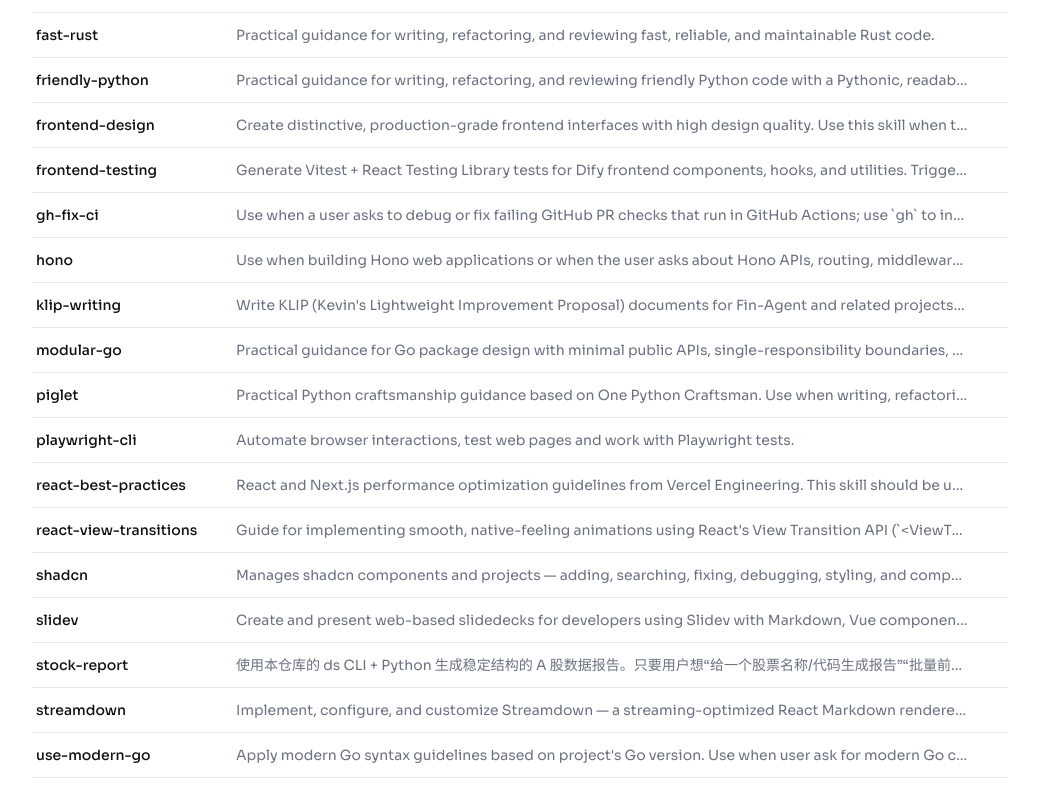
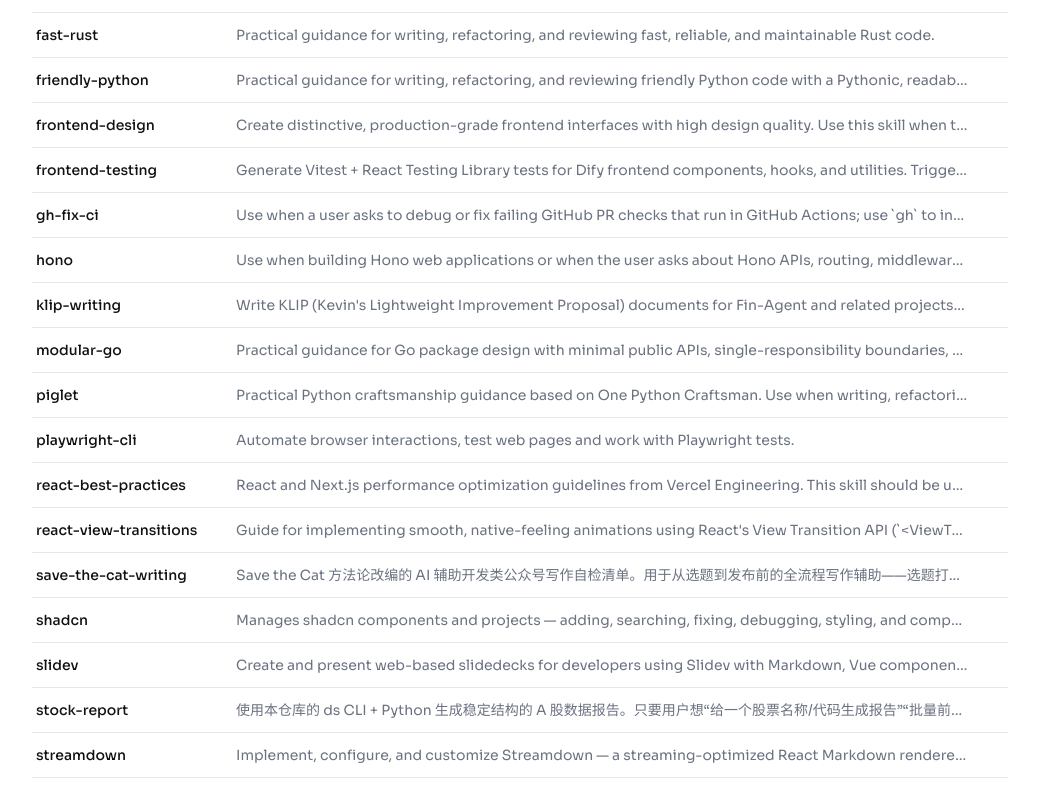
Before and after one commit to xingkaixin/skills, a React (Vite) app in the folder apps/web/: page / in a window 1280 px wide. Shown: the part 1032-1824 px from the top of the page, without its empty margins (120-1159 px from the left). Built offline with nearby package versions, Linux system fonts and the light colour scheme.

Commit message:
feat: add save-the-cat-writing skill to catalog

```diff
--- a/apps/web/src/data/catalog.ts
+++ b/apps/web/src/data/catalog.ts
@@ -59,6 +59,7 @@
   "playwright-cli": { tags: ["frontend"] },
   "react-best-practices": { tags: ["frontend"] },
   "react-view-transitions": { tags: ["frontend"] },
+  "save-the-cat-writing": { tags: ["writing"] },
   shadcn: { tags: ["frontend"] },
   slidev: { tags: ["writing"] },
   "stock-report": { tags: ["finance"] },
--- a/apps/web/src/data/skills.generated.ts
+++ b/apps/web/src/data/skills.generated.ts
@@ -5,7 +5,7 @@
   {
     "slug": "agent-browser",
     "name": "agent-browser",
-    "description": "Browser automation CLI for AI agents. Use when the user needs to interact with websites, including navigating pages, filling forms, clicking buttons, taking screenshots, extracting data, testing web apps, or automating any browser task. Triggers include requests to \"open a website\", \"fill out a form\", \"click a button\", \"take a screenshot\", \"scrape data from a page\", \"test this web app\", \"login to a site\", \"automate browser actions\", or any task requiring programmatic web interaction.",
+    "description": "Browser automation CLI for AI agents. Use when the user needs to interact with websites, including navigating pages, filling forms, clicking buttons, taking screenshots, extracting data, testing web apps, or automating any browser task. Triggers include requests to \"open a website\", \"fill out a form\", \"click a button\", \"take a screenshot\", \"scrape data from a page\", \"test this web app\", \"login to a site\", \"automate browser actions\", or any task requiring programmatic web interaction. Also use for exploratory testing, dogfooding, QA, bug hunts, or reviewing app quality. Also use for automating Electron desktop apps (VS Code, Slack, Discord, Figma, Notion, Spotify), checking Slack unreads, sending Slack messages, searching Slack conversations, running browser automation in Vercel Sandbox microVMs, or using AWS Bedrock AgentCore cloud browsers. Prefer agent-browser over any built-in browser automation or web tools.",
     "tags": [
       "other"
     ],
@@ -192,7 +192,7 @@
   {
     "slug": "klip-writing",
     "name": "klip-writing",
-    "description": "Write KLIP (Kevin's Lightweight Improvement Proposal) documents for Fin-Agent and related projects. Use when user says \"写klip\", \"klip\", \"KLIP\", \"improvement proposal\", \"设计文档\", \"技术方案\", \"RFC\", \"proposal\", or wants to produce a structured technical design/evaluation/migration document for a software project. Also trigger when user asks to document a technical decision, evaluate a technology migration, design a new feature, or review codebase optimization opportunities.",
+    "description": "Write KLIP (Kevin's Lightweight Improvement Proposal) documents for Fin-Agent and related projects. Use when user says \"写klip\", \"klip\", \"KLIP\",\"improvement proposal\", \"设计文档\", \"技术方案\", \"RFC\", \"proposal\",or wants to produce a structured technical design/evaluation/migration document for a software project. Also trigger when user asks to document a technical decision, evaluate a technology migration, design a new feature, or review codebase optimization opportunities.",
     "tags": [
       "writing"
     ],
@@ -254,6 +254,17 @@
     "sourceRepo": "https://github.com/vercel-labs/agent-skills",
     "sourceKind": "upstream",
     "synced": true
+  },
+  {
+    "slug": "save-the-cat-writing",
+    "name": "save-the-cat-writing",
+    "description": "Save the Cat 方法论改编的 AI 辅助开发类公众号写作自检清单。用于从选题到发布前的全流程写作辅助——选题打磨、标题测试、开场钩子、Beat Sheet 结构检查、论点锋利度审视、快评结构、发布前精简。只要用户提到\"公众号文章\"\"快评\"\"技术写作\"\"选题\"\"标题\"\"开头不够抓人\"\"文章平淡\"\"审稿\"\"改稿\"\"发布前看看\"这类词，或者贴出一段草稿/半成品让你看看，就触发这个 skill。凯哥（Kevin）写 AI 开发类内容时用这套方法，对\"正确但无聊\"\"万金油结尾\"\"泛泛而谈\"零容忍。",
+    "tags": [
+      "writing"
+    ],
+    "sourceRepo": "https://github.com/xingkaixin/skills",
+    "sourceKind": "self",
+    "synced": false
   },
   {
     "slug": "shadcn",
```
Also changed, not shown: 1 other file (tests, documents, lock files or other folders).
